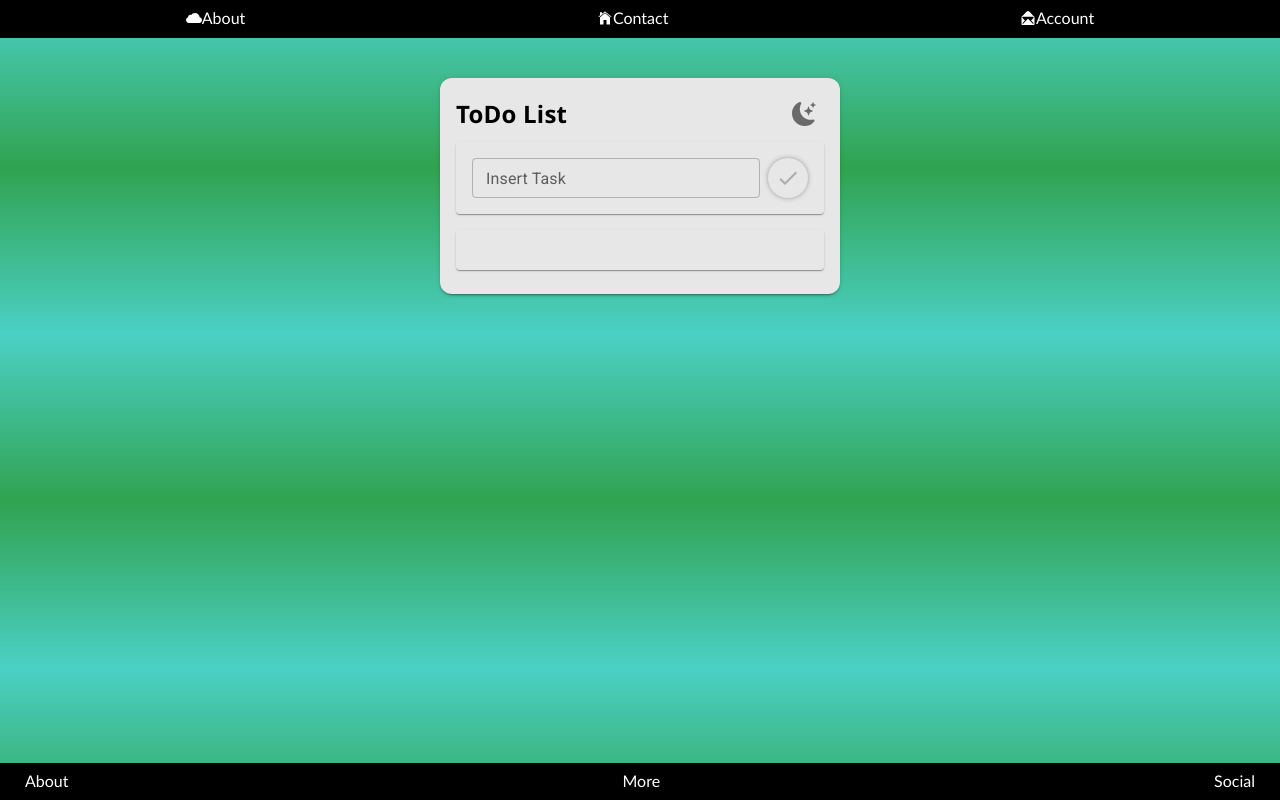
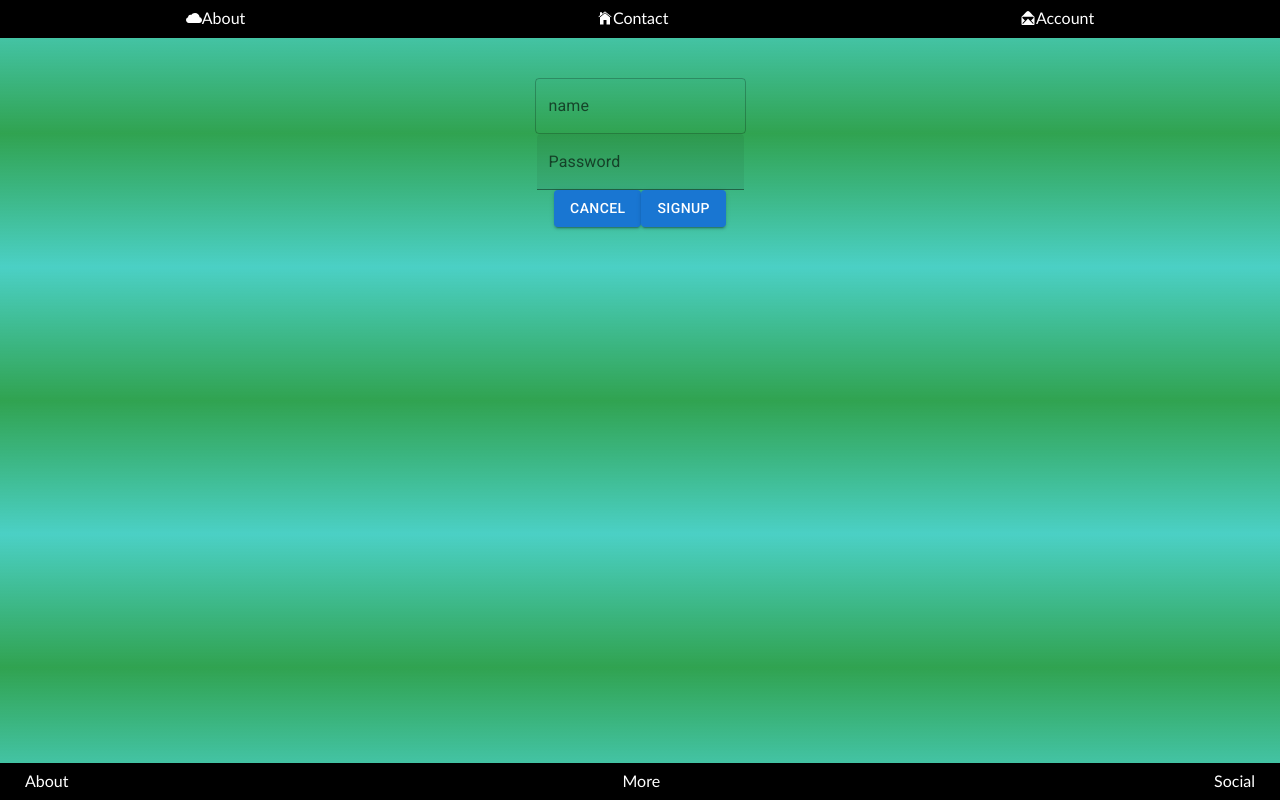
Before and after one commit to Andressitoito/Multi-Use, a React (Create React App) app: page / in a window 1280 px wide. Built offline with nearby package versions, Linux system fonts and the light colour scheme.

Commit message:
General Update

```diff
--- a/package.json
+++ b/package.json
@@ -7,8 +7,10 @@
     "@testing-library/jest-dom": "^5.16.5",
     "@testing-library/react": "^13.4.0",
     "@testing-library/user-event": "^13.5.0",
+    "axios": "^0.27.2",
     "react": "^18.2.0",
     "react-dom": "^18.2.0",
+    "react-hook-form": "^7.36.1",
     "react-icons": "^4.4.0",
     "react-scripts": "5.0.1",
     "sass": "^1.54.8",
--- a/src/App.js
+++ b/src/App.js
@@ -3,8 +3,9 @@ import './App.scss'
 /* IMPORT COMPONENTS */
 import {
  Layout,
+ Validations,
  // NavBarLogin,
- ToDoList,
+ // ToDoList,
  // LoginInputs,
  // MapButtons,
  // HiddenMenu,
@@ -22,7 +23,9 @@ const App = () => {
     {/* {<CounterInput />} */}
     {/* <Questions /> */}
     {/* <LoginInputs/> */}
-    <ToDoList />
+    {/* <ToDoList /> */}
+    {/* <Fetchs /> */}
+    <Validations/>
 
 
     {/* <NavBarLogin/> */}
--- a/src/components/Exercises/ToDoList/ItemList.jsx
+++ b/src/components/Exercises/ToDoList/ItemList.jsx
@@ -4,7 +4,7 @@ import { DeleteConfirm } from './DeleteConfirm';
 import './ItemList.scss'
 import { Task } from './Task';
 
-const ItemList = ({ clickOk }) => {
+const ItemList = ({ clickOk, theme }) => {
 
  const [ check, setCheck ] = useState(false)
  const TaskList = JSON.parse(localStorage.getItem('TodoList'))
@@ -23,6 +23,9 @@ const ItemList = ({ clickOk }) => {
     boxShadow: 1,
     borderRadius: 1,
     my: 1,
+    backgroundColor: theme
+    && '#909090',
+
    }}>
 
    {
@@ -36,6 +39,7 @@ const ItemList = ({ clickOk }) => {
       setTaskId={setTaskId}
       check={check}
       setCheck={setCheck}
+      theme={theme}
      />
     ))
    }
--- a/src/components/Exercises/ToDoList/Task.jsx
+++ b/src/components/Exercises/ToDoList/Task.jsx
@@ -1,13 +1,10 @@
-import { IconButton, Typography, Switch, TextField } from '@mui/material';
+import { IconButton, Switch, TextField } from '@mui/material';
 import { HiOutlineTrash } from "react-icons/hi";
 import { Box } from '@mui/system';
 import './Task.scss';
 import { useEffect } from 'react';
 
-
-
-const Task = ({ task, id, done, setOpenDelete, setTaskId, check, setCheck }) => {
-
+const Task = ({ task, id, done, setOpenDelete, setTaskId, check, setCheck, theme }) => {
 
  const handleClickDelete = () => {
   setOpenDelete(true)
@@ -46,11 +43,14 @@ const Task = ({ task, id, done, setOpenDelete, setTaskId, check, setCheck }) =>
     justifyContent: 'space-between',
     borderRadius: 2,
     mb: 1,
-    boxShadow: '0px 0px 5px #0005'
+    boxShadow: '0px 0px 5px #0005',
+    backgroundColor:
+    theme
+     && '#E8E8E8'
    }}
    style={{
     boxShadow:
-     done ? '0px 0px 5px #33CC66'
+     done ? '0px 0px 10px #33CC99'
       : '0px 0px 5px #0005',
     color: done ? '#33CC66'
      : '#282828'
@@ -72,23 +72,17 @@ const Task = ({ task, id, done, setOpenDelete, setTaskId, check, setCheck }) =>
 
     <TextField
      className='Task-TextField'
-     sx={{
-      p: 0,
-      color: 'red',
-     }}
      size='small'
      multiline={true}
      fullWidth
      maxRows={4}
      value={task}
-
+     variant='standard'
+     InputProps={{
+      disableUnderline: true,
+      }}
     />
 
-
-
-    {/* <Typography>
-     {task}
-    </Typography> */}
    </Box>
    <Box>
     <IconButton
@@ -107,23 +101,3 @@ const Task = ({ task, id, done, setOpenDelete, setTaskId, check, setCheck }) =>
 }
 
 export { Task };
-
-
-
-/* <TextField
-      sx={{
-       fontSize: 1,
-       fontFamily: 'Segoe UI',
-      }}
-      className='Task-input'
-      label="Multiline Placeholder"
-      placeholder="Placeholder"
-      multiline
-      value={text}
-      InputProps={{
-       style: {
-        fontSize: 14,
-        readOnly: true
-       }
-      }}
-     /> */
--- a/src/components/Exercises/ToDoList/TaskInput.jsx
+++ b/src/components/Exercises/ToDoList/TaskInput.jsx
@@ -4,7 +4,7 @@ import { useState } from 'react';
 import { MdCheck } from "react-icons/md";
 import './TaskInput.scss'
 
-const TaskInput = ({ taskValue, handleChangeInput, setClickOk, clickOk, setTaskValue }) => {
+const TaskInput = ({ taskValue, handleChangeInput, setClickOk, clickOk, setTaskValue, theme }) => {
 
  const [disableClick, setDisableClick] = useState(true)
 
@@ -61,7 +61,11 @@ const TaskInput = ({ taskValue, handleChangeInput, setClickOk, clickOk, setTaskV
     width: '100%',
     boxShadow: 1,
     borderRadius: 1,
-    my: 1
+    my: 1,
+    backgroundColor: theme
+     && '#909090',
+    color: theme
+     && '#E8E8E8'
    }}>
    <Box
     sx={{
@@ -70,6 +74,12 @@ const TaskInput = ({ taskValue, handleChangeInput, setClickOk, clickOk, setTaskV
     }}
    >
     <TextField
+     sx={{
+      backgroundColor:
+       theme
+        ? '#E8E8E8'
+        : '#E8E8E8'
+     }}
      size='small'
      label="Insert Task"
      fullWidth
@@ -84,8 +94,14 @@ const TaskInput = ({ taskValue, handleChangeInput, setClickOk, clickOk, setTaskV
         ? '0px 0px 5px #0005'
         : '0px 0px 5px #33CC66'
       ,
-      color: 'green'
+      color: 'green',
      }}
+
+     style={{
+      backgroundColor: theme
+       && '#FFFFFF'
+     }}
+
      disabled={disableClick}
      onClick={handleClickTask}
     >
--- a/src/components/Exercises/ToDoList/TitleDark.jsx
+++ b/src/components/Exercises/ToDoList/TitleDark.jsx
@@ -1,8 +1,13 @@
-import { Box, IconButton, Typography } from '@mui/material';
+import { Box, IconButton, Typography, withTheme } from '@mui/material';
 import { BsMoonStarsFill, BsMoonStars } from "react-icons/bs";
 import './TitleDark.scss'
 
-const TitleDark = ({ theme }) => {
+const TitleDark = ({ theme, setTheme }) => {
+
+ const handleClick = () => {
+  setTheme(!theme)
+ }
+
  return (
   <Box
    sx={{
@@ -10,6 +15,10 @@ const TitleDark = ({ theme }) => {
     flexDirection: "row",
     alignItems: "center",
     justifyContent: 'space-between',
+    backgroundColor: theme
+     && '#696969',
+    color: theme
+     && '#FFFFFF'
    }}>
    <Typography
     sx={{
@@ -21,12 +30,19 @@ const TitleDark = ({ theme }) => {
    </Typography>
    <IconButton
     sx={{
-    }}>
+     backgroundColor: theme
+      && '#696969',
+     color: theme
+      && '#FFFFFF'
+    }}
+    onClick={handleClick}
+   >
     {
      theme
       ? <BsMoonStars />
       : <BsMoonStarsFill />
     }
+
    </IconButton>
   </Box>
  )
--- a/src/components/Exercises/ToDoList/ToDoList.jsx
+++ b/src/components/Exercises/ToDoList/ToDoList.jsx
@@ -6,8 +6,9 @@ import { TaskInput } from './TaskInput';
 import { ItemList } from './ItemList';
 import { useState } from 'react';
 
+const ToDoList = () => {
 
-const ToDoList = () => {
+ const [ theme, setTheme ] = useState(false)
 
  const [taskValue, setTaskValue] = useState('')
 
@@ -28,11 +29,17 @@ const ToDoList = () => {
      borderRadius: 3,
      p: 2,
      boxShadow: 2,
-     maxWidth: 400
+     maxWidth: 400,
+     backgroundColor: theme
+     && '#696969'
+
     }}
    >
     <Stack>
-     <TitleDark />
+     <TitleDark
+     theme={theme}
+     setTheme={setTheme}
+     />
 
      <TaskInput
       handleChangeInput={handleChangeInput}
@@ -40,11 +47,13 @@ const ToDoList = () => {
       setClickOk={setClickOk}
       clickOk={clickOk}
       setTaskValue={setTaskValue}
+      theme={theme}
      />
 
      <ItemList
       clickOk={clickOk}
       setClickOk={setClickOk}
+      theme={theme}
      />
 
     </Stack>
--- /dev/null
+++ b/src/components/Practicas/Fetchs/Fetchs.jsx
@@ -0,0 +1,11 @@
+import './Fetchs.scss'
+
+const Fetchs = () => {
+ return (
+  <>
+ jhfjgfh
+  </>
+ )
+}
+
+export { Fetchs };
--- /dev/null
+++ b/src/components/Practicas/Validations/Validations.jsx
@@ -0,0 +1,109 @@
+import './Validations.scss'
+import React, { useState } from 'react';
+import { TextField, Button, Box, FormHelperText } from '@mui/material';
+import { Controller, useForm } from 'react-hook-form';
+
+const Validations = ({ handleClose }) => {
+
+ const { register, handleSubmit, control, formState: { errors } } = useForm()
+
+ const sendForm = (data) => {
+  console.log(data)
+ }
+
+ console.log(errors)
+
+ return (
+  <form onSubmit={handleSubmit(sendForm)}>
+   <Box
+    sx={{
+     display: 'flex',
+     width: 300,
+     flexDirection: 'column',
+     justifyContent: 'center',
+     alignItems: 'center',
+     padding: 2,
+     my: 3,
+     mx: 'auto'
+    }}>
+
+    {/* <Controller
+     name={"name"}
+     control={control}
+     render={({ field: { onChange, value } }) => (
+      <TextField onChange={onChange} value={value} label={"name"} />
+     )}
+    /> */}
+
+    <Controller
+     name={"name"}
+     control={control}
+     render={() => (
+      <TextField {...register('name', {
+       required: 'asdasdasd',
+       minLength:{
+        value: 5,
+        message: 'Minimum 5 characters'
+       }
+      })} label={"name"} />
+     )}
+    />
+
+    {/* <TextField
+     label="First Name"
+     variant="filled"
+     type='text'
+     error={errors.name}
+     {...register('name', { required: 'asdasdasd' })}
+    />
+     */}
+
+    {
+     errors.name &&
+     <FormHelperText error >{errors.name.message}</FormHelperText>
+    }
+
+
+
+    {/* <TextField
+     label="Email"
+     variant="filled"
+     type="email"
+     {...register('email', {
+      required: "this field is required",
+      pattern: {
+       value: /^[a-zA-Z0-9.!#$%&'*+/=?^_`{|}~-]+@[a-zA-Z0-9-]+(?:\.[a-zA-Z0-9-]+)*$/,
+       message: 'This email is invalid'
+      }
+     })}
+    />
+    {
+     errors.email &&
+     <FormHelperText error >Nombre requerido</FormHelperText>
+    } */}
+
+
+    <TextField
+     label="Password"
+     variant="filled"
+     type="password"
+    />
+
+
+    <div>
+     <Button variant="contained" onClick={handleClose}>
+      Cancel
+     </Button>
+     <Button type="submit" variant="contained" color="primary">
+      Signup
+     </Button>
+    </div>
+
+
+
+   </Box>
+  </form>
+ );
+};
+
+export { Validations };
--- a/src/components/index.js
+++ b/src/components/index.js
@@ -8,3 +8,6 @@ export { Questions } from "./Exercises/Questions/Questions";
 export { LoginInputs } from "./Exercises/LoginInputs/LoginInputs";
 export { ToDoList } from "./Exercises/ToDoList/ToDoList";
 export { NavBarLogin } from './Exercises/NavBarLogin/NavBarLogin'
+/* Practicas */
+export { Fetchs } from './Practicas/Fetchs/Fetchs'
+export { Validations } from './Practicas/Validations/Validations'
```
Also changed, not shown: src/components/Practicas/Fetchs/Fetchs.scss (added), src/components/Practicas/Validations/Validations.scss (added), 1 other file (tests, documents, lock files or other folders).
